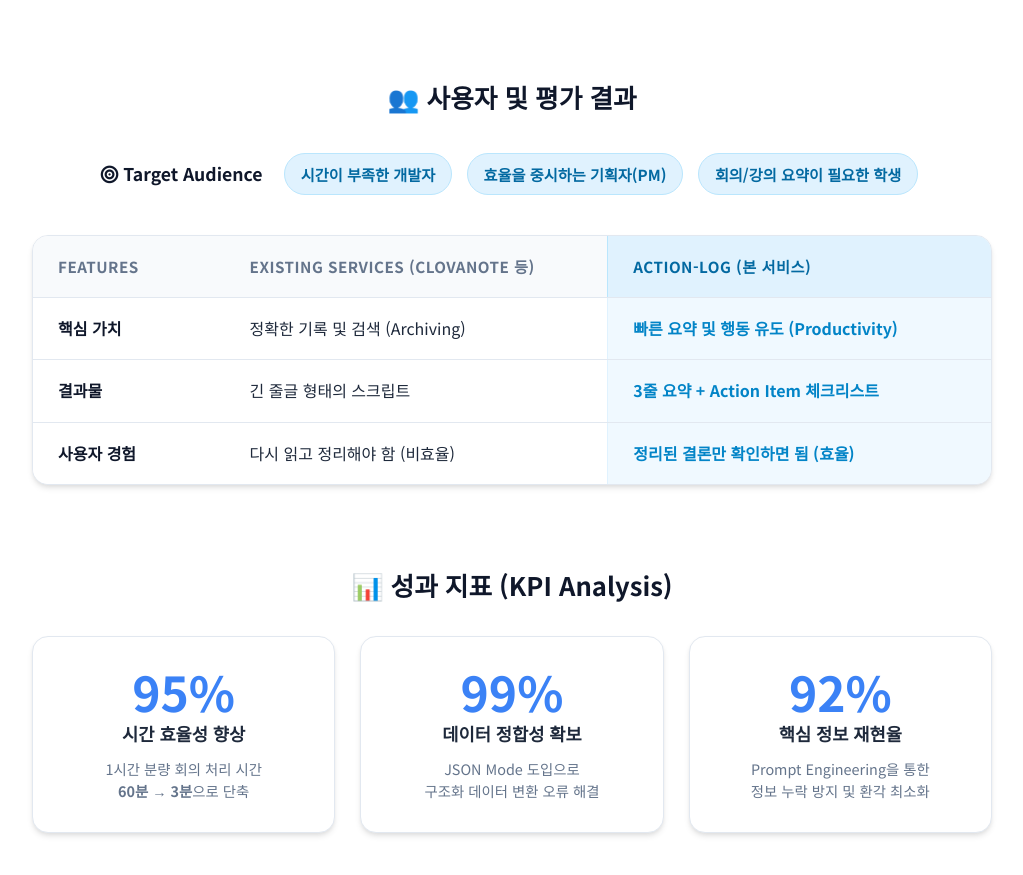
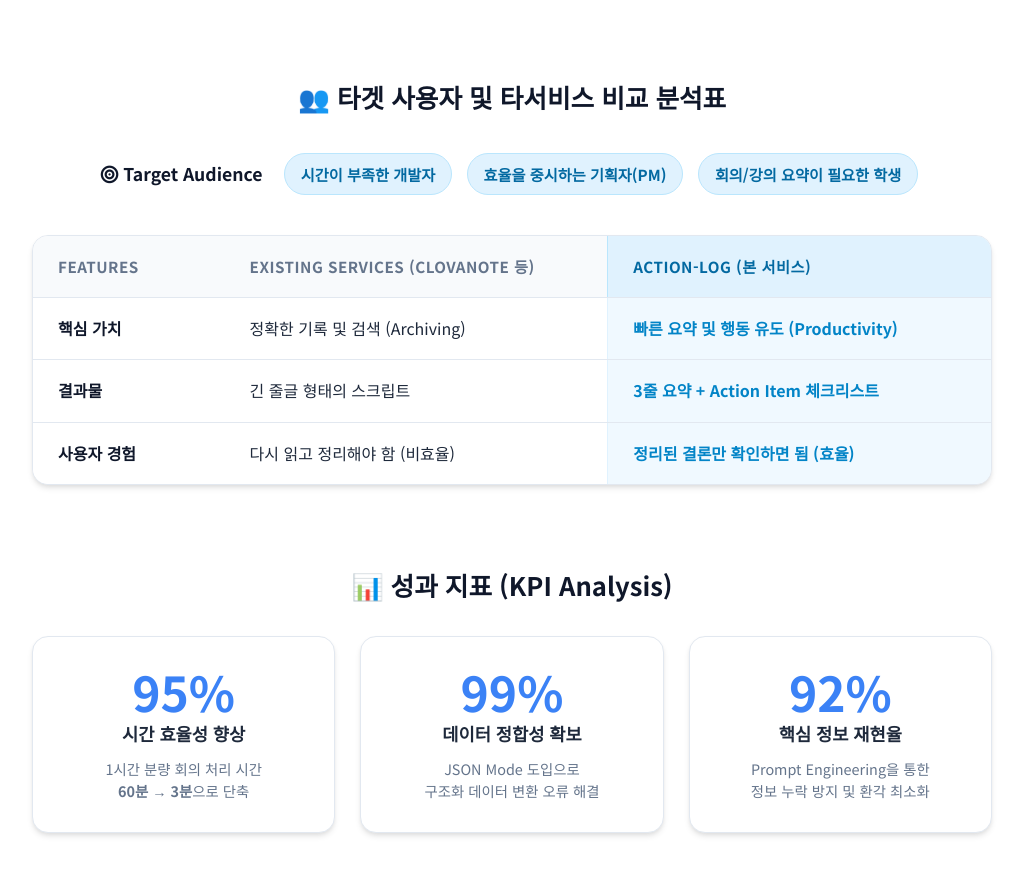
Before and after one commit to 1anminJ/Action-Log, a plain HTML site: page index.html in a window 1280 px wide. Shown: the part 4493-5368 px from the top of the page, without its empty margins (128-1151 px from the left). Drawn offline with Linux system fonts and the light colour scheme.

Commit message:
Update index.html

```diff
--- a/index.html
+++ b/index.html
@@ -502,7 +502,7 @@
             </div>
 
             <div class="evaluation-section">
-                <h3 class="section-subtitle">👥 사용자 및 평가 결과</h3>
+                <h3 class="section-subtitle">👥 타겟 사용자 및 타서비스 비교 분석표</h3>
 
                 <div class="target-wrapper">
                     <span class="target-label"><i class="fas fa-bullseye"></i> Target Audience</span>
```
